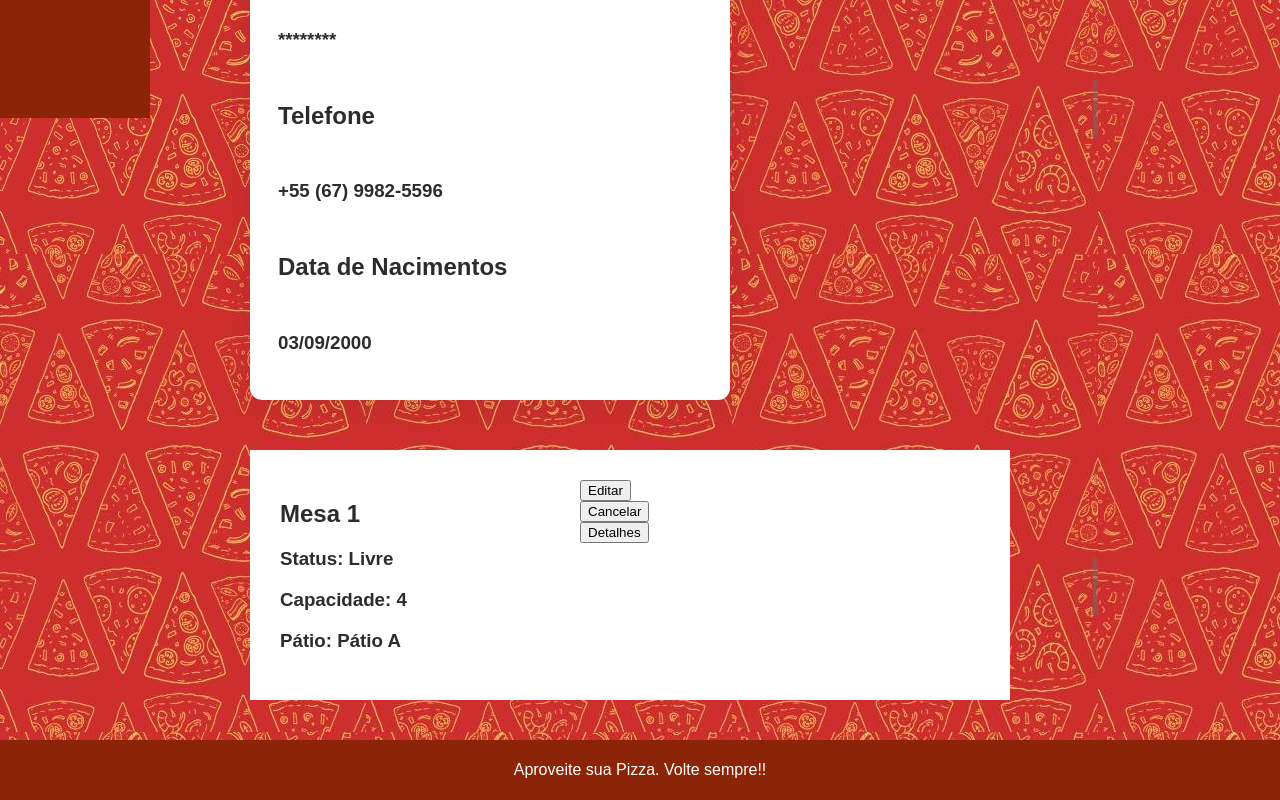
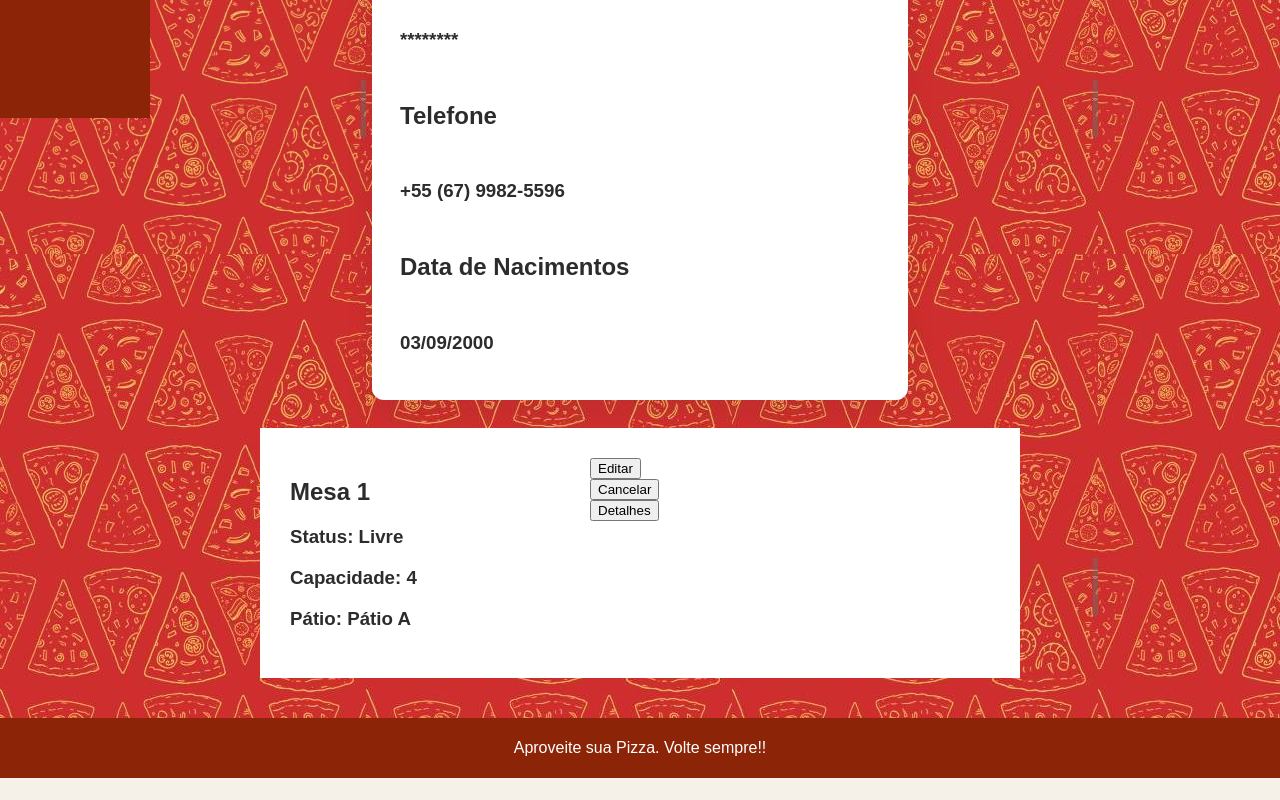
Before and after one commit to Bemtutuvi/ptac-front-projeto, a React (Vite) app: page /perfil in a window 1280 px wide. Shown: the part 702-1502 px from the top of the page. After the commit the page ends 1480 px from the top, so only its background shows below. Built offline with nearby package versions, Linux system fonts and the light colour scheme.

Commit message:
atualizar

```diff
--- a/src/Components/main/Atualizar_Perfil/Atualizar_Perfil.css
+++ b/src/Components/main/Atualizar_Perfil/Atualizar_Perfil.css
@@ -6,7 +6,9 @@
   padding: 32px;
   box-sizing: border-box;
 }
-
+.titulo{
+  text-align: center;
+}
 .atualizar_Perfil-card {
   width: 100%;
   max-width: 480px;
--- a/src/Components/main/Atualizar_Perfil/Atualizar_Perfil.jsx
+++ b/src/Components/main/Atualizar_Perfil/Atualizar_Perfil.jsx
@@ -10,7 +10,7 @@ function Atualizar_Perfil() {
       <Sidebar />
       <div className="atualizar_Perfil-container">
         <form className="atualizar_Perfil-card" action="#" method="post">
-          <h2>Atualizar Perfil Usuarios</h2>
+          <h2 className="titulo">Atualizar Perfil do Usuario</h2>
 
           <label>
             Nome do Usuario
--- a/src/Components/main/Perfil/Perfil.css
+++ b/src/Components/main/Perfil/Perfil.css
@@ -1,7 +1,10 @@
+
 .perfil-container {
+  width: 100%;
   margin-top: 30px;
   min-height: 100vh;
   display: flex;
+  justify-content: center;
   align-items: center;
 }
 .perfil-image {
@@ -24,26 +27,8 @@
   flex-direction: column;
   justify-content: center;
   gap: 12px;
-  box-sizing: border-box;
 }
 
-
-.botao {
-  margin-top: 6px;
-  border: none;
-  border-radius: 10px;
-  cursor: pointer;
-  font-weight: 600;
-  background: linear-gradient(90deg, #4b7cff, #1e78ff);
-  color: white;
-}
-
-.cards{
-  margin-right: 0%;
-  margin-left: 250px;
-  display: flex;
-  justify-content: center;
-}
 .historicos-de-mesas {
   width: 700px;
   height: 100%;
@@ -51,6 +36,8 @@
   background-color: #ffffff;
   top: 0px;
   margin-top: 28px;
+  display: flex;
+  justify-content: center;
   margin-bottom: 40px;
 }
 .mesa{
@@ -60,3 +47,7 @@
   display: flex;
   width: 100%;
 }
+.centra-histo{
+  display: flex;
+  justify-content: center;
+}
--- a/src/Components/main/Perfil/Perfil.jsx
+++ b/src/Components/main/Perfil/Perfil.jsx
@@ -5,10 +5,9 @@ import "./Perfil.css";
 
 function Perfil() {
   return (
-    <div>
+    <div className="todo-perfil">
       <Header />
       <Sidebar/>
-      <div className="cards">
       <div className="perfil-container">
         <form className="perfil-card">
           <div className="perfil-image">
@@ -36,7 +35,7 @@ function Perfil() {
             <h3>03/09/2000</h3>
         </form>
       </div>
-
+      <div className="centra-histo">
       <div className="historicos-de-mesas">
         <form className="historico-card">
           <div className="mesa">
--- a/src/Components/main/Reserva/Reserva_mesa.jsx
+++ b/src/Components/main/Reserva/Reserva_mesa.jsx
@@ -33,6 +33,11 @@ export default function ReservarMesa() {
         </div>
 
         <div className="campo">
+          <label>Número da mesa</label>
+          <input type="number" name="numero da mesa" min="1" max="20" required />
+        </div>
+
+        <div className="campo">
           <label>Data</label>
           <input type="date" name="data" required />
         </div>
--- a/src/Components/main/consultar/consultar.css
+++ b/src/Components/main/consultar/consultar.css
@@ -5,9 +5,11 @@
 }
 
 .consulta-container {
+    padding-right: 10px;
     margin-left: 150px;
     min-height: 100vh;
     display: flex;
+    justify-content: center;
     align-items: flex-start;
     padding: 40px;
     gap: 40px;
@@ -20,7 +22,12 @@
     margin-bottom: 1rem;
     text-align: center;
 }
-
+.caixa_do_titulo{
+    margin-left: 200px;
+    width: 50%;
+    border-radius: 20px;
+    background-color: white;
+}
 .subtitulo {
     text-align: center;
     font-size: 1.2rem;
@@ -45,7 +52,7 @@
 
 select,
 input {
-    width: 100%;
+    width: 90%;
     padding: 12px 14px;
     font-size: 0.95rem;
     border: 1px solid #d7b89b;
@@ -86,6 +93,7 @@ input:focus {
 
 .cards {
     width: 70%;
+    margin-left: 0%;
     display: flex;
     flex-direction: column;
     gap: 22px;
@@ -95,7 +103,6 @@ input:focus {
     background: #fff8ee;
     border-radius: 16px;
     padding: 22px;
-
     border: 1px solid #e0c6a4;
     box-shadow: 0 6px 14px rgba(0,0,0,0.12);
 }
--- a/src/Components/main/consultar/consultar.jsx
+++ b/src/Components/main/consultar/consultar.jsx
@@ -58,13 +58,15 @@ const ConsultaMesas = () => {
         </div>
         <br />
         <div className="acoes">
-          <button>filtrar</button>
+          <button>FILTRAR</button>
         </div>
       </div>
 
       <div className="cards-container">
+        <div className="caixa_do_titulo">
         <h1 className="titulo-principal">Consulta de Mesas</h1>
         <h2 className="subtitulo">Mesas</h2>
+        </div>
         <div className="cards">
           { (
             mesasFiltradas.map((mesa) => (
```
